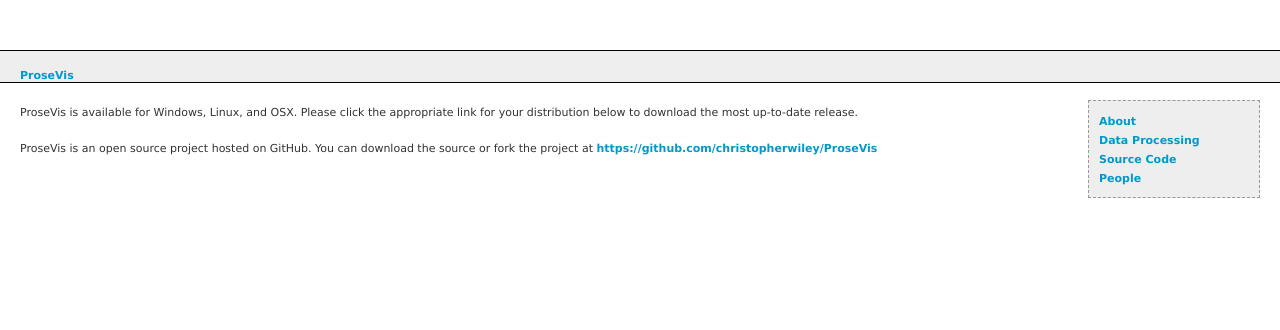
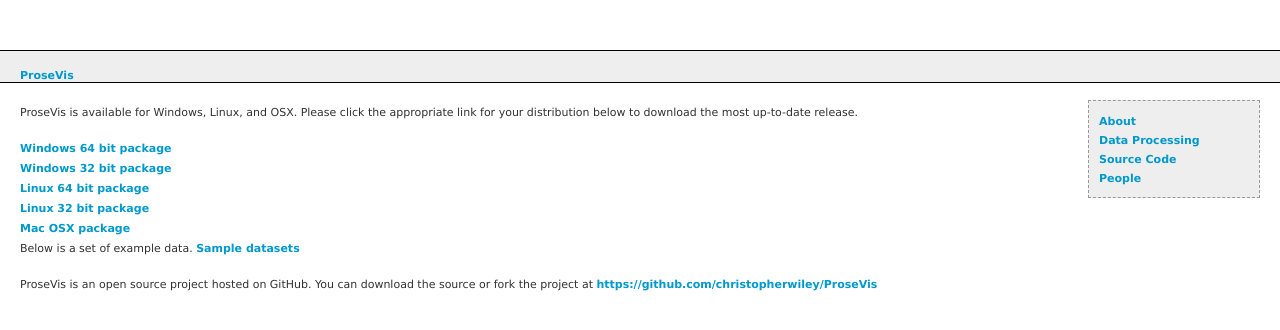
Before and after one commit to jgbarbosa/ProseVis, a PHP site: page /code/index.php in a window 1280 px wide. Shown: the top 330 px of the page. Run offline with PHP 8.4, Linux system fonts and the light colour scheme.

Commit message:
Add download links

```diff
--- a/www/fragments/code.php
+++ b/www/fragments/code.php
@@ -3,5 +3,17 @@ ProseVis is available for Windows, Linux, and OSX.  Please click the appropriate
 </p></div>
 
 <div><p>
+<a href="<?php echo $site_prefix; ?>/downloads/prosevis.win64.zip" title="Windows 64 Bit Package">Windows 64 bit package</a> <br />
+<a href="<?php echo $site_prefix; ?>/downloads/prosevis.win32.zip" title="Windows 32 Bit Package">Windows 32 bit package</a> <br />
+<a href="<?php echo $site_prefix; ?>/downloads/prosevis.linux64.tar.gz" title="Linux 64 Bit Package">Linux 64 bit package</a> <br />
+<a href="<?php echo $site_prefix; ?>/downloads/prosevis.linux32.tar.gz" title="Linux 32 Bit Package">Linux 32 bit package</a> <br />
+<a href="<?php echo $site_prefix; ?>/downloads/prosevis.mac.zip" title="Mac OSX Package">Mac OSX package</a> <br />
+
+Below is a set of example data.
+
+<a href="<?php echo $site_prefix; ?>/downloads/data.zip" title="Sample Documents">Sample datasets</a>
+</p></div>
+
+<div><p>
 ProseVis is an open source project hosted on GitHub.  You can download the source or fork the project at <a href="https://github.com/christopherwiley/ProseVis" title="ProseVis Git Repository">https://github.com/christopherwiley/ProseVis</a>
 </p></div>
```
